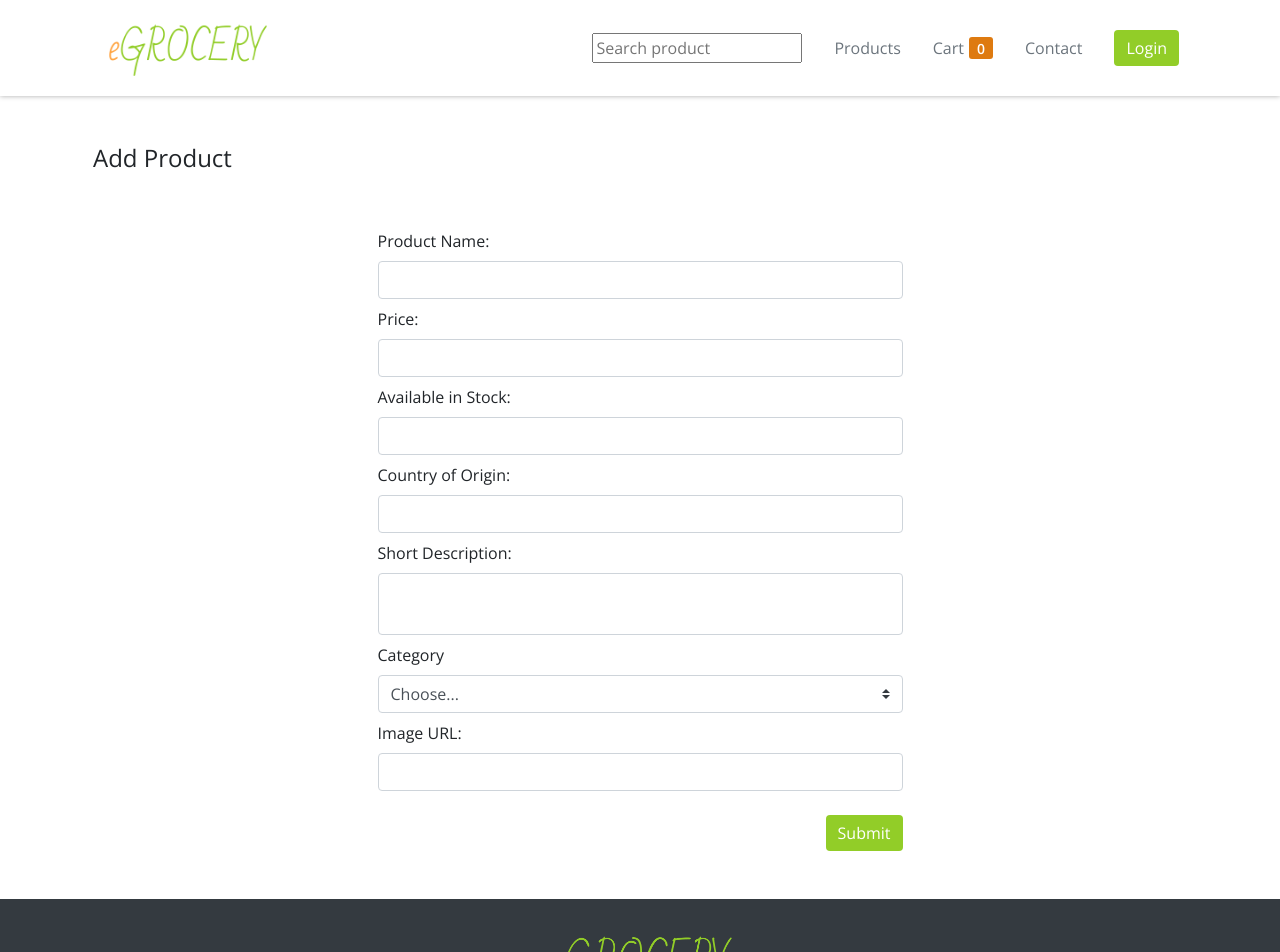
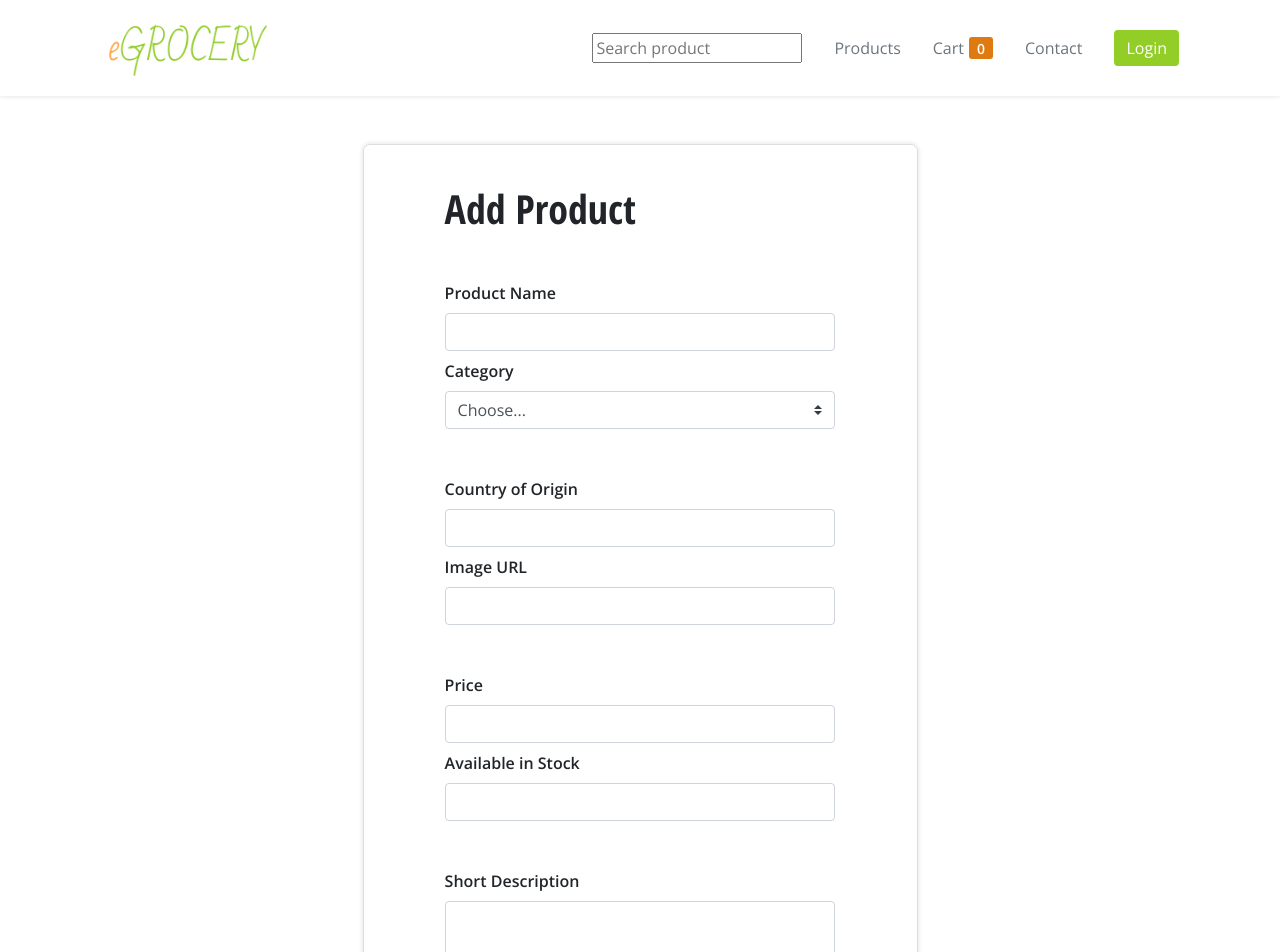
Before and after one commit to phamleyennhi/eGrocery, a React (Create React App) app in the folder egrocery/: page /add-product in a window 1280 px wide. Shown: the top 952 px of the page. Built offline with nearby package versions, Linux system fonts and the light colour scheme.

Commit message:
styled addprouct

```diff
--- a/egrocery/src/components/AddProduct.js
+++ b/egrocery/src/components/AddProduct.js
@@ -63,19 +63,16 @@ class AddProduct extends Component {
 
     return(
       <>
-        <div className="container">
-          <div className="row">
-            <h4 className="ml-2">Add Product</h4>
-          </div>
-        </div>
-        <br />
-        <br />
         <div className="container is-max-desktop">
+
         <form onSubmit={this.save}>
           <div className="row justify-content-center">
-            <div className="col-md-6 col-12">
+            <div className="col-lg-6 rounded border p-4 shadow-custom">
+              <div className="row mx-auto pt-3 pb-3">
+                <div className="mx-auto col-lg-10">
+                <h1 className="mb-5">Add Product</h1>
                   <div className="field mb-2">
-                <label className="label">Product Name: </label>
+                    <label className="label"><b>Product Name </b></label>
                     <input
                       className="form-control"
                       type="text"
@@ -85,52 +82,8 @@ class AddProduct extends Component {
                       required
                     />
                   </div>
-              <div className="field mb-2">
-                <label className="label">Price: </label>
-                <input
-                  className="form-control"
-                  type="number"
-                  name="price"
-                  value={price}
-                  onChange={this.handleChange}
-                  required
-                />
-              </div>
-              <div className="field mb-2">
-                <label className="label">Available in Stock: </label>
-                <input
-                  className="form-control"
-                  type="number"
-                  name="stock"
-                  value={stock}
-                  onChange={this.handleChange}
-                />
-              </div>
-              <div className="field mb-2">
-                <label className="label">Country of Origin: </label>
-                <input
-                  className="form-control"
-                  type="text"
-                  name="shortDesc"
-                  value={shortDesc}
-                  onChange={this.handleChange}
-                />
-              </div>
-              <div className="field mb-2">
-                <label className="label">Short Description: </label>
-                <textarea
-                  className="form-control"
-                  type="textarea"
-                  rows="2"
-                  style={{ resize: "none" }}
-                  name="description"
-                  value={description}
-                  onChange={this.handleChange}
-                />
-              </div>
-
-               <div className="field mb-2">
-                <label htmlFor="category">Category</label>
+                  <div className="field mb-5">
+                    <label htmlFor="category"><b>Category</b></label>
                     <select className="custom-select d-block w-100" id="category" name="category" value={category} onChange={this.handleChange} required>
                       <option value="">Choose...</option>
                       <option value="Bread & Bakery">Bread & Bakery</option>
@@ -144,9 +97,18 @@ class AddProduct extends Component {
                     </select>
                   </div>
 
-
                   <div className="field mb-2">
-                <label className="label">Image URL: </label>
+                    <label className="label"><b>Country of Origin </b></label>
+                    <input
+                      className="form-control"
+                      type="text"
+                      name="shortDesc"
+                      value={shortDesc}
+                      onChange={this.handleChange}
+                    />
+                  </div>
+                  <div className="field mb-5">
+                    <label className="label"><b>Image URL </b></label>
                     <input
                       className="form-control"
                       type="text"
@@ -157,6 +119,47 @@ class AddProduct extends Component {
                       onChange={this.handleChange}
                     />
                   </div>
+
+
+                  <div className="field mb-2">
+                    <label className="label"><b>Price </b></label>
+                    <input
+                      className="form-control"
+                      type="number"
+                      name="price"
+                      value={price}
+                      onChange={this.handleChange}
+                      required
+                    />
+                  </div>
+                  <div className="field mb-5">
+                    <label className="label"><b>Available in Stock </b></label>
+                    <input
+                      className="form-control"
+                      type="number"
+                      name="stock"
+                      value={stock}
+                      onChange={this.handleChange}
+                    />
+                  </div>
+
+                  <div className="field mb-3">
+                    <label className="label"><b>Short Description </b></label>
+                    <textarea
+                      className="form-control"
+                      type="textarea"
+                      rows="2"
+                      style={{ resize: "none", minHeight:"20vh" }}
+                      name="description"
+                      value={description}
+                      onChange={this.handleChange}
+                    />
+                  </div>
+
+
+
+
+
                   {this.state.flash && (
                     <div className={`notification ${this.state.flash.status}`}>
                       {this.state.flash.msg}
@@ -164,12 +167,14 @@ class AddProduct extends Component {
                   )}
                   <div className="row justify-content-end">
                     <button
-                  className="btn btn-main text-end  mt-3 d-block"
+                      className="btn btn-main text-end mt-3 d-block form-control"
                       type="submit"
                       onClick={this.save}
                     >
-                  Submit
+                      SUBMIT
                     </button>
+                  </div>
+                </div>
               </div>
             </div>
           </div>
--- a/egrocery/src/mystyles.css
+++ b/egrocery/src/mystyles.css
@@ -37,7 +37,7 @@ p{
 }
 
 .shadow-custom {
-    box-shadow: 0px 0px 5px #aaa;
+    box-shadow: 0px 0px 5px #ddd;
     z-index: 5;
 }
 
```
Lines whose indentation alone changed are shown as unchanged.
